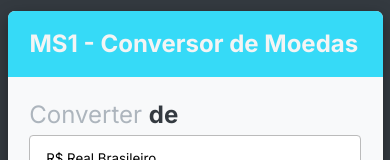
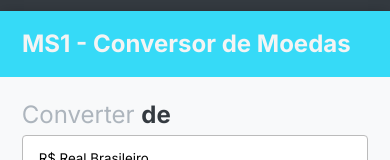
Before and after one commit to williamyalmeida/conversor-de-moeda, a plain HTML site: page index.html in a window 390 px wide. Shown: the top 160 px of the page. Drawn offline with Linux system fonts and the light colour scheme.

Commit message:
testando-responsividade-400px

```diff
--- a/index.html
+++ b/index.html
@@ -9,6 +9,7 @@
     <link rel="stylesheet" href="./src/css/reset.css">
     <link rel="stylesheet" href="./src/css/variaveis.css">
     <link rel="stylesheet" href="./src/css/conteudo-principal.css">
+    <link rel="stylesheet" href="./src/css/responsividade.css">
 </head>
 <body>
 
--- /dev/null
+++ b/src/css/responsividade.css
@@ -0,0 +1,11 @@
+@media (max-width: 400px) {
+    .conteudo-principal {
+        width: 100%;
+        border-radius: 0;
+    }
+
+    header {
+        width: 100%;
+        border-radius: 0;
+    }
+}
```
